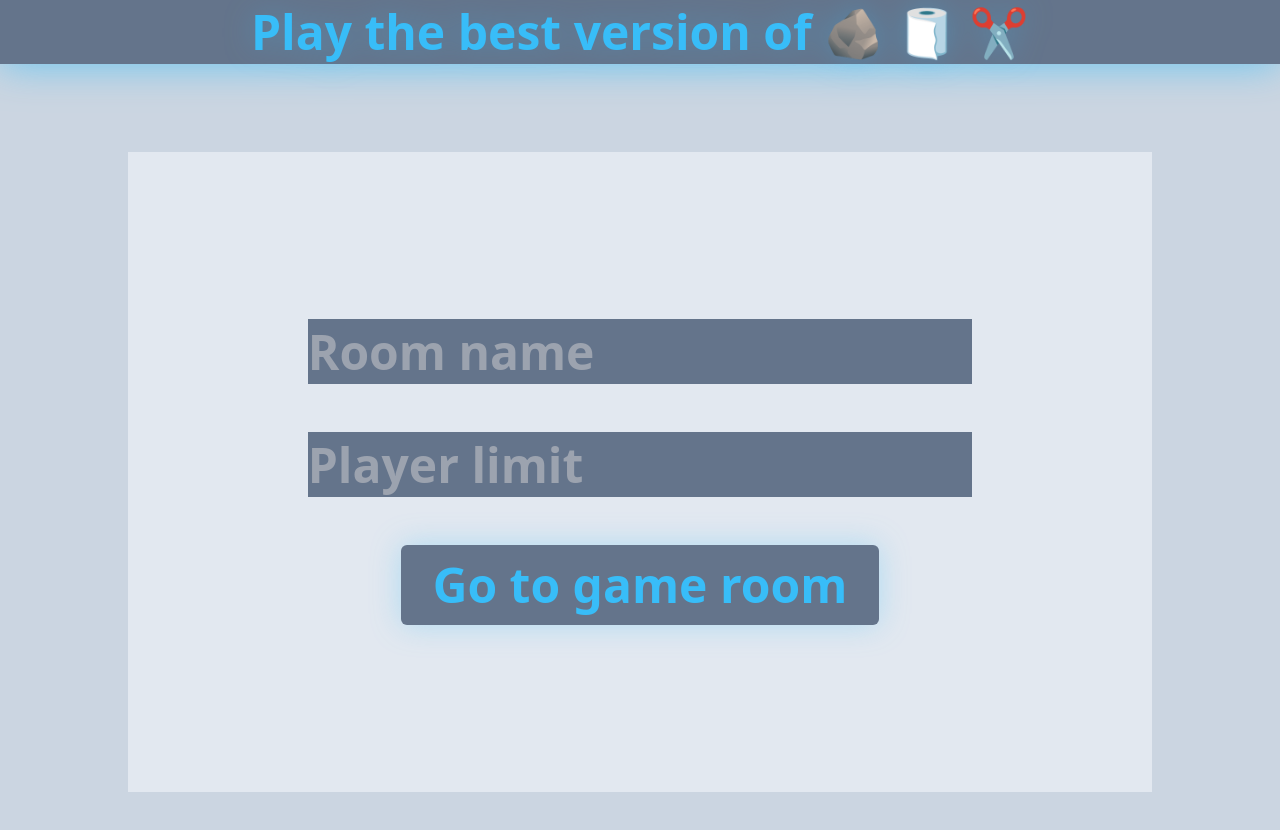
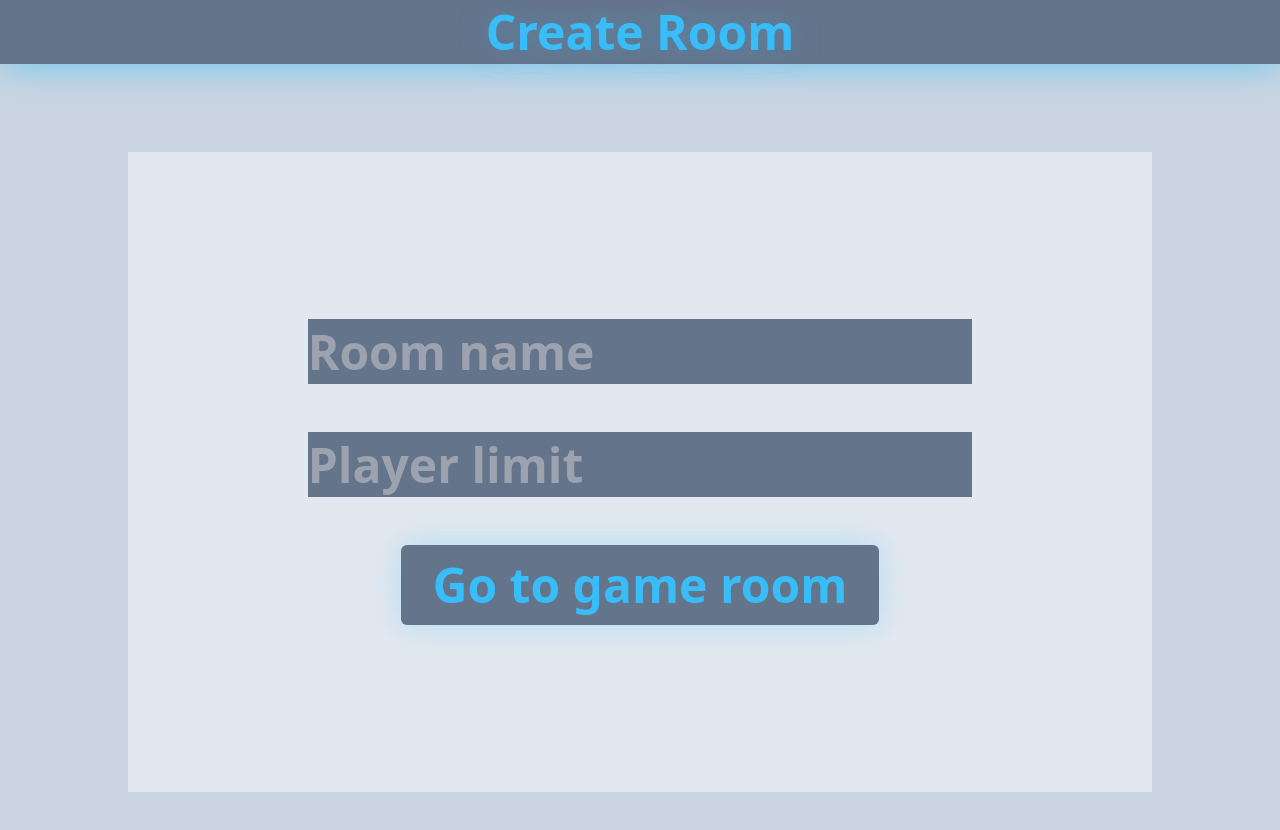
Before and after one commit to misarescu/RockPaperScissors, a Next.js app: page /game/create in a window 1280 px wide. Shown: the top 830 px of the page. Built offline with nearby package versions, Linux system fonts and the light colour scheme.

Commit message:
added the context api to update the navbar title dynamically based on context. For / it's the default title, for create room it's create room and for the game room it is the room name and the player count

```diff
--- a/app/game/create/page.tsx
+++ b/app/game/create/page.tsx
@@ -2,19 +2,27 @@
 import Button from "@/components/Button";
 import Form from "@/components/Form";
 import Input from "@/components/Input";
+import { NavbarContext } from "@/context/NavbarContext";
 import { GameRoomSchema, GameRoomType } from "@/types/GameRoom";
 import { useRouter } from "next/navigation";
-import { useRef } from "react";
+import { useContext, useEffect, useRef } from "react";
 import { v4 as uuid } from "uuid";
 import { z } from "zod";
 
 function CreatePage() {
-  // const gameRoomId = uuid();
   const router = useRouter();
   const nameRef = useRef<HTMLInputElement>(null);
   const limitRef = useRef<HTMLInputElement>(null);
+  const navbarContext = useContext(NavbarContext);
+
+  useEffect(() => {
+    navbarContext.dispatch({
+      type: "UPDATE",
+      payload: { navTitle: "Create Room" },
+    });
+  }, []);
+
   return (
-    <>
     <Form
       onSubmit={(e) => {
         try {
@@ -40,12 +48,7 @@ function CreatePage() {
       }}
     >
       <span className=" w-11/12 flex flex-col items-center space-y-12">
-          <Input
-            name="name"
-            placeholder="Room name"
-            type="text"
-            ref={nameRef}
-          />
+        <Input name="name" placeholder="Room name" type="text" ref={nameRef} />
         <Input
           name="player-limit"
           placeholder="Player limit"
@@ -59,7 +62,6 @@ function CreatePage() {
         </Button>
       </span>
     </Form>
-    </>
   );
 }
 
--- a/app/game/room/[id]/[name]/[playerLimit]/page.tsx
+++ b/app/game/room/[id]/[name]/[playerLimit]/page.tsx
@@ -1,3 +1,7 @@
+"use client";
+import { NavbarContext } from "@/context/NavbarContext";
+import { useContext, useEffect } from "react";
+
 type Props = {
   params: {
     id: string;
@@ -7,13 +11,21 @@ type Props = {
 };
 
 function GameRoom({ params }: Props) {
-  params.name = decodeURI(params.name); // need to decode in case the room name contains encoded characters
+  const navbarContext = useContext(NavbarContext);
+  let connectedPlayers = 1;
+  const roomTitle = `${decodeURI(
+    params.name
+  )} | player count: ${connectedPlayers}/${params.playerLimit}`; // need to decode in case the room name contains encoded characters
+  useEffect(() => {
+    navbarContext.dispatch({
+      type: "UPDATE",
+      payload: { navTitle: roomTitle },
+    });
+  }, []);
   return (
-    <>
-      <div>GameRoom no: {params.id}</div>
-      <div>Room Name: {params.name}</div>
-      <div>Player Limit: {params.playerLimit}</div>
-    </>
+    <div className="h-full py-12">
+      <p>Waiting for others to join...</p>
+    </div>
   );
 }
 
--- a/app/layout.tsx
+++ b/app/layout.tsx
@@ -1,14 +1,12 @@
+import { useContext } from "react";
 import "./globals.css";
-import { Inter } from "next/font/google";
-
-const inter = Inter({ subsets: ["latin"] });
+import { NavbarContext, NavbarContextProvider } from "@/context/NavbarContext";
+import NavBar from "@/components/NavBar";
 
 export const metadata = {
   title: "Rock Paper Scissors",
   description: "Take your rock paper scissors game to the next level",
 };
-
-const navText = "Play the best version of 🪨 🧻 ✂️";
 
 export default function RootLayout({
   children,
@@ -18,14 +16,12 @@ export default function RootLayout({
   return (
     <html lang="en">
       <body className="bg-slate-300 dark:bg-slate-900 text-primary-text dark:text-primary-text-dark text-5xl font-black font-sans">
-        <nav className="flex flex-row justify-center items-center w-full pt-2 pb-2 mb-2 bg-secondary drop-shadow-accent-bold dark:drop-shadow-accent-light">
-          <p className="drop-shadow-accent-light hover:drop-shadow-accent-bold text-accent">
-            {navText}
-          </p>
-        </nav>
-        <main className="flex flex-col items-center justify-center h-screen">
-          {children}
-        </main>
+        <NavbarContextProvider>
+          <NavBar />
+          <main className="flex flex-col items-center justify-center h-screen">
+            {children}
+          </main>
+        </NavbarContextProvider>
       </body>
     </html>
   );
--- a/app/page.tsx
+++ b/app/page.tsx
@@ -1,10 +1,16 @@
-import Image from "next/image";
+"use client";
 import { Inter } from "next/font/google";
 import StyledLink from "@/components/StyledLink";
+import { useContext, useEffect } from "react";
+import { NavbarContext } from "@/context/NavbarContext";
 
 const inter = Inter({ subsets: ["latin"] });
 
 export default function Home() {
+  const navbarContext = useContext(NavbarContext);
+  useEffect(() => {
+    navbarContext.dispatch({ type: "RESET" });
+  }, []);
   return (
     <>
       <StyledLink href={"/game/create"}>Create Game</StyledLink>
--- /dev/null
+++ b/components/NavBar.tsx
@@ -0,0 +1,18 @@
+"use client";
+import { NavbarContext } from "@/context/NavbarContext";
+import React, { useContext } from "react";
+
+type Props = {};
+
+function NavBar({}: Props) {
+  const navbarContext = useContext(NavbarContext);
+  return (
+    <nav className="flex flex-row justify-center items-center w-full pt-2 pb-2 mb-2 bg-secondary drop-shadow-accent-bold dark:drop-shadow-accent-light">
+      <p className="drop-shadow-accent-light hover:drop-shadow-accent-bold text-accent">
+        {navbarContext.state.navTitle}
+      </p>
+    </nav>
+  );
+}
+
+export default NavBar;
--- /dev/null
+++ b/context/NavbarContext.tsx
@@ -0,0 +1,51 @@
+"use client";
+
+import React, { Dispatch, createContext, useReducer } from "react";
+
+export type ActionType =
+  | {
+      type: "UPDATE";
+      payload: {
+        navTitle: string;
+      };
+    }
+  | {
+      type: "RESET";
+    };
+
+const initialState = {
+  navTitle: "Play the best version of 🪨 🧻 ✂️",
+};
+
+export type StateType = typeof initialState;
+
+const reducer = (state: StateType, action: ActionType) => {
+  switch (action.type) {
+    case "UPDATE":
+      console.log("payload to change title is: ", action.payload.navTitle);
+      return { ...state, navTitle: action.payload.navTitle };
+    case "RESET":
+      return { ...state, navTitle: "Play the best version of 🪨 🧻 ✂️" };
+    default:
+      return state;
+  }
+};
+
+export const NavbarContext = createContext<{
+  state: StateType;
+  dispatch: Dispatch<ActionType>;
+}>({ state: initialState, dispatch: () => null });
+
+export const NavbarContextProvider = ({
+  children,
+}: {
+  children: React.ReactNode;
+}) => {
+  const [state, dispatch] = useReducer(reducer, initialState);
+
+  return (
+    <NavbarContext.Provider value={{ state, dispatch }}>
+      {children}
+    </NavbarContext.Provider>
+  );
+};
```
Lines whose indentation alone changed are shown as unchanged.
